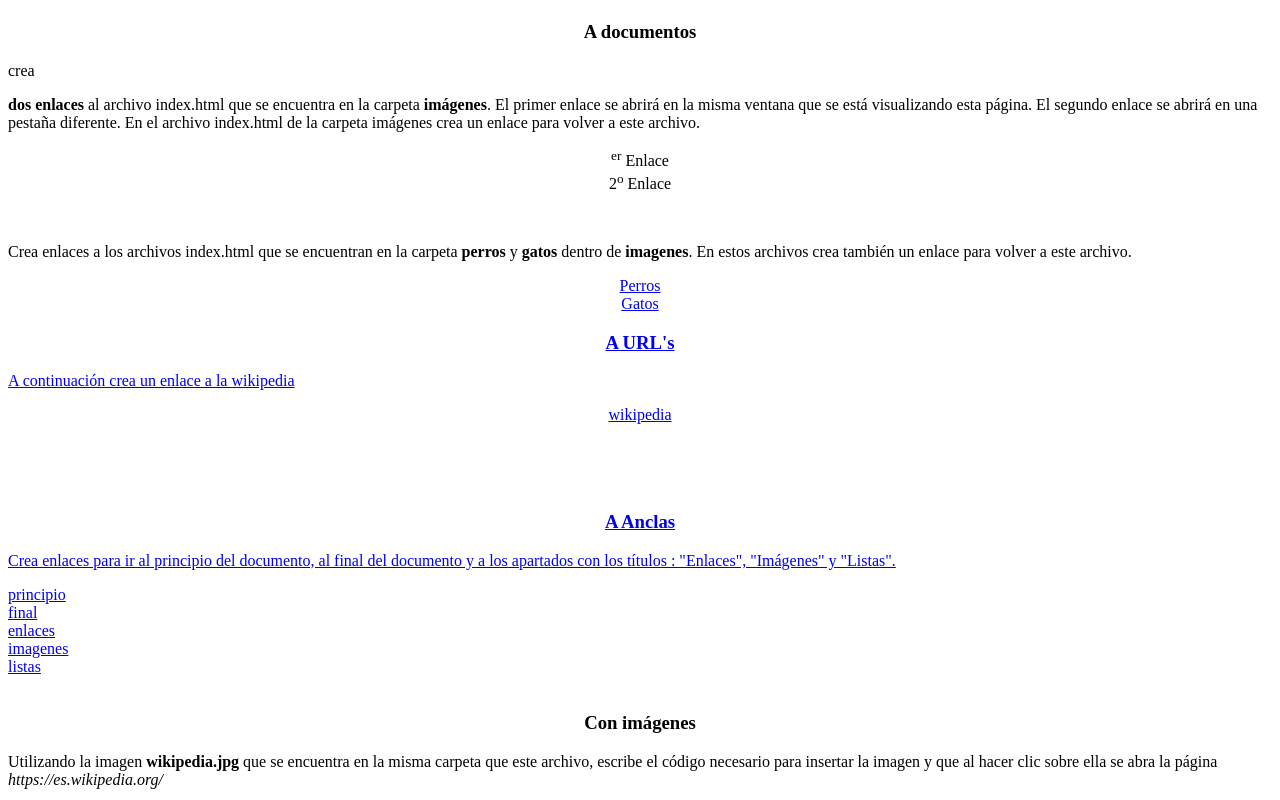
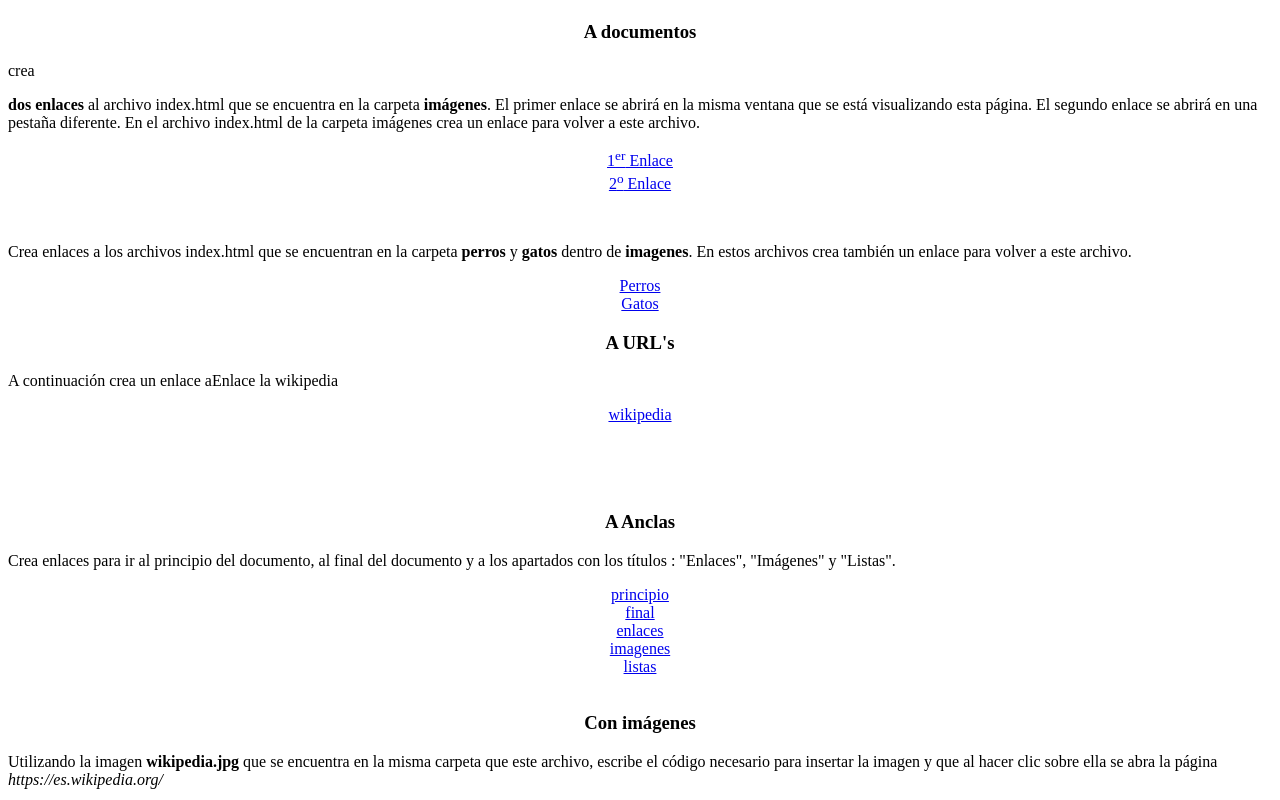
Before and after one commit to joanmr08/html, a plain HTML site: page act6/index.html in a window 1280 px wide. Shown: the top 800 px of the page. Drawn offline with Linux system fonts and the light colour scheme.

Commit message:
Add files via upload

```diff
--- a/act6/index.html
+++ b/act6/index.html
@@ -8,23 +8,23 @@
 <!--- *********************************************************************************************************
 *************************   E    N   L    A    C    E    S              ***************************************
 ***************************************************************************************************************  -->
-<h1 id="Enlaces"></h1>
+<h1 id="enlaces"></h1>
 <h3 align="center">A documentos</h3>
 <p />
 <p id="Principio">crea</p><b>dos enlaces</b> al archivo index.html que se encuentra en la carpeta <strong>imágenes</strong>. El primer enlace se abrirá en la misma ventana que se está visualizando esta página. El segundo enlace se abrirá en una pestaña diferente. En el archivo index.html de la carpeta imágenes crea un enlace para volver a este archivo.</p>
-<p align="center"><a href="images/index.html"></a><sup>er</sup> Enlace<a/><br />
-2<sup>o</sup> Enlace</p>
+<p align="center"><a href="imagenes/index.html">1<sup>er</sup> Enlace</a><br />
+<a href="imagenes/index.html" target="_blank" >2<sup>o</sup> Enlace</a></p>
 <br />
 <p />
 
 <p>Crea enlaces a los archivos index.html que se encuentran en la carpeta <strong>perros</strong> y <b>gatos</b> dentro de <b>imagenes</b>. En estos archivos crea también un enlace para volver a este archivo.</p>
-<p align="center"><a href="images/perros/index.html">Perros</a><br />
-<a href="images/index.html">Gatos</p>
+<p align="center"><a href="imagenes/perros/index.html">Perros</a><br />
+<a href="imagenes/gatos/index.html">Gatos</a></p>
 
 
 <h3 align="center">A URL's</h3>
-<p>A continuación crea un enlace a la wikipedia</p>
-<p align="center"><a href="https://es.wikipedia.org/wiki/wikipedia:portada" target="_blank">wikipedia</p>
+<p>A continuación crea un enlace aEnlace la wikipedia</p>
+<p align="center"><a href="https://es.wikipedia.org/wiki/wikipedia:portada" target="_blank">wikipedia</a></p>
 <br />
 <p></p><br />
 
@@ -34,10 +34,10 @@
 
 
 
- <p align=""center
+ <p align="center">
 
- <a href=#pricipio>principio</a><br />
-<a href=#final>final</a><br />
+ <a href="#enlaces">principio</a><br />
+<a href="#final">final</a><br />
 <a href=#enlaces>enlaces</a></br>
 <a href=#Imágenes>imagenes</a></br>
 <a href=#Listas> listas</a></br>
@@ -45,7 +45,7 @@
 
 
 <br />
-<p />
+ </p >
 
 <h3 align="center">Con imágenes</h3>
 <p>Utilizando la imagen <b>wikipedia.jpg</b> que se encuentra en la misma carpeta que este archivo, escribe el código necesario para insertar la imagen y que al hacer clic sobre ella se abra la página <i>https://es.wikipedia.org/</i></p>
@@ -154,7 +154,7 @@
     <dt>JavaScript</dt>
       <dd>Crea dinamisme i interactivitat en la pàgina.</dd>
     <dt>PHP</dt>
-      <dd>Llenguatge del costat del servidor per a atendre
+      <dd id="final"> Llenguatge del costat del servidor per a atendre
           peticions i subministrar la pàgina adequada.</dd>
   </dl>
 <br />
```
